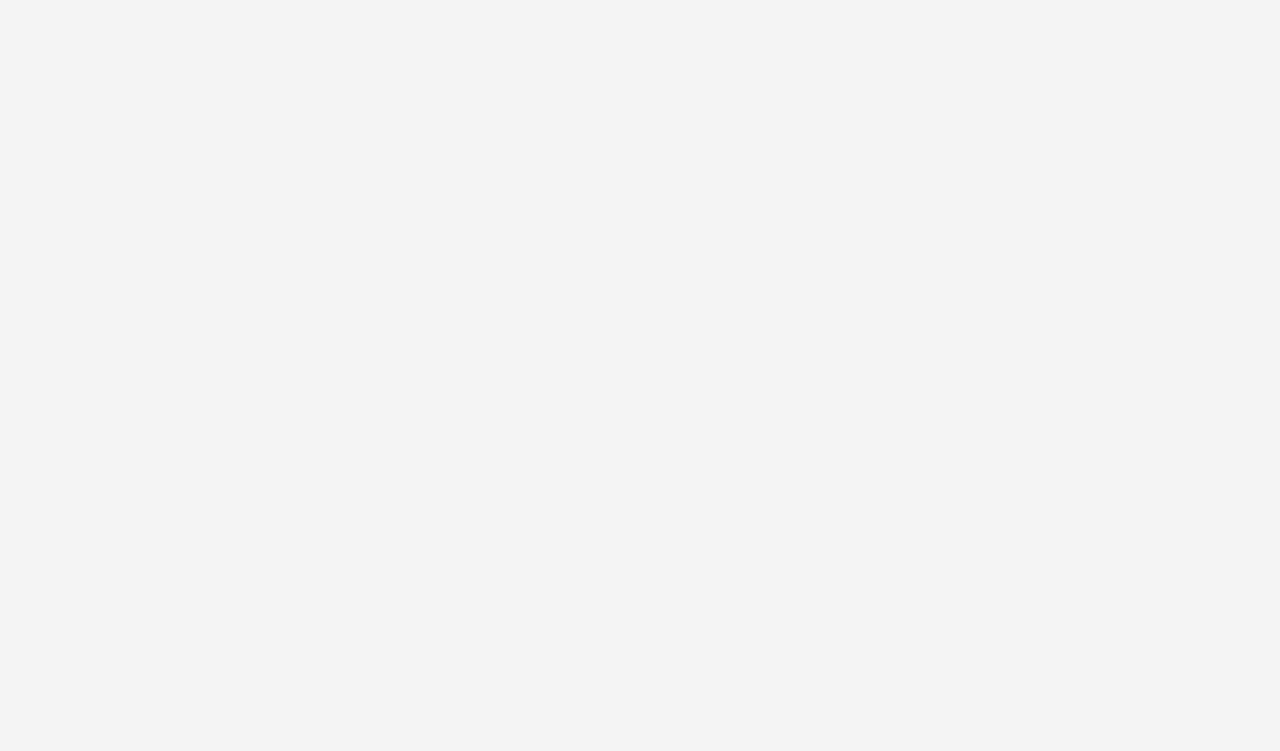
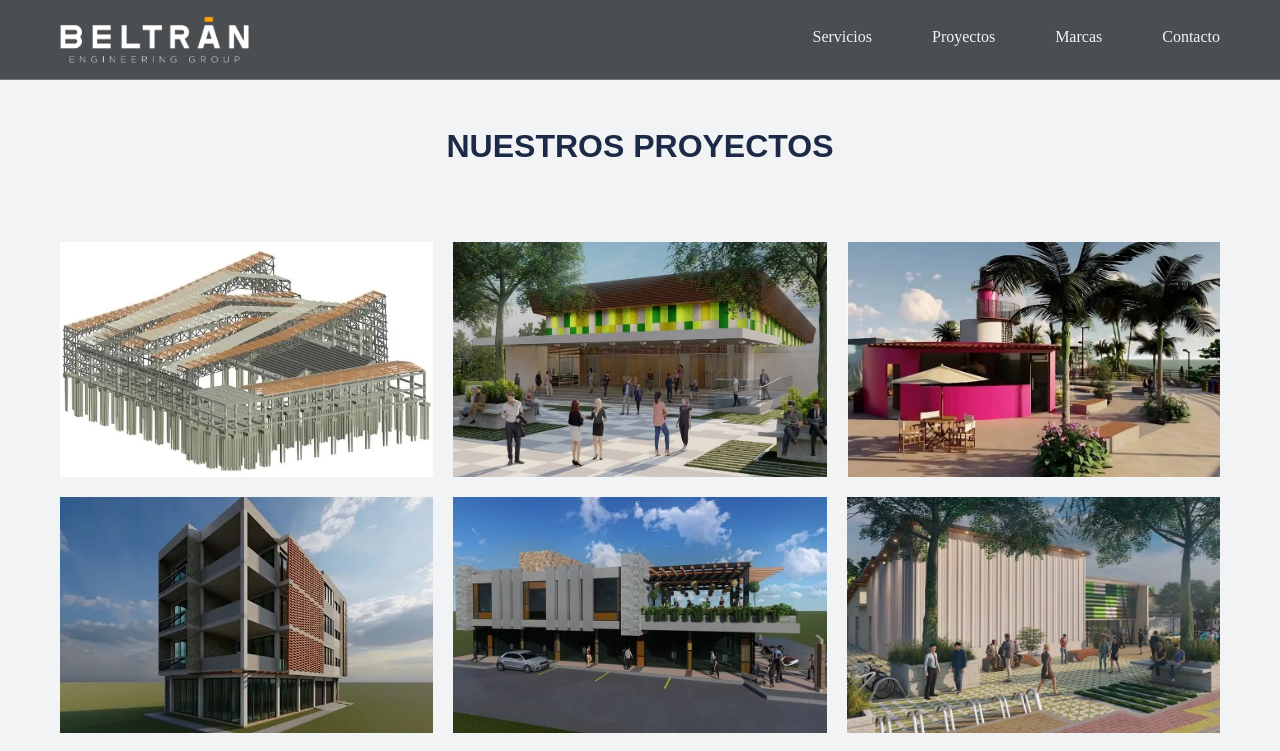
Before and after one commit to Andres97x/beltran, a React (Vite) app: page /projects in a window 1280 px wide. Before the commit this address had no page. Shown: the top 751 px of the page. Built offline with nearby package versions, Linux system fonts and the light colour scheme; a web font is replaced by a local one.

Commit message:
style project page

```diff
--- a/components/Projects.css
+++ b/components/Projects.css
@@ -4,6 +4,7 @@
   padding: 0 6rem;
   display: flex;
   flex-direction: column;
+  align-items: center;
 }
 
 .projects-container {
@@ -11,6 +12,7 @@
   row-gap: 2rem;
   column-gap: 2rem;
   grid-template-columns: repeat(3, 1fr);
+  width: 100%;
 }
 
 .project {
@@ -69,6 +71,48 @@
   top: 50%;
 }
 
+.projects-show-more-btn {
+  background-color: var(--color-sub-title);
+  padding: 1rem 1.4rem;
+  font-size: 1.6rem;
+  border-radius: 900rem;
+  color: #fff;
+  cursor: pointer;
+  transition: all 250ms linear;
+  text-align: center;
+  border: none;
+  font-weight: 600;
+  text-transform: uppercase;
+  margin-top: 3rem;
+  align-self: center;
+  text-decoration: none;
+  display: inline-block;
+}
+
+.projects-show-more-btn:hover,
+.projects-show-more-btn:focus {
+  background-color: var(--color-text-title);
+  outline: none;
+  text-decoration: none;
+}
+
+.projects-page {
+  padding-top: 13rem;
+padding-bottom: 6rem;
+}
+
+.projects-page-header {
+  text-align: center;
+  margin-bottom: 8rem;
+}
+
+.projects-page-header h1 {
+  font-size: 3.2rem;
+  color: var(--color-text-title);
+  text-transform: uppercase;
+  font-weight: 700;
+}
+
 /* .contact-error {
   grid-column: span 2;
 } */
--- a/components/Projects.tsx
+++ b/components/Projects.tsx
@@ -1,10 +1,13 @@
 import { FC } from 'react';
+import { Link } from 'react-router-dom';
 import projectsData from '../projectsData';
 
 import './Projects.css';
 
 const Projects: FC = () => {
-  const projectsEl = projectsData.map(project => (
+  const displayedProjects = projectsData.slice(0, 6);
+
+  const projectsEl = displayedProjects.map(project => (
     <div key={project.id} className='project'>
       <img
         src={project.imageSrc}
@@ -20,6 +23,9 @@ const Projects: FC = () => {
     <>
       <div className='projects'>
         <div className='projects-container'>{projectsEl}</div>
+        <Link to='/projects' className='projects-show-more-btn'>
+          Mostrar más
+        </Link>
       </div>
     </>
   );
--- /dev/null
+++ b/components/ProjectsPage.tsx
@@ -0,0 +1,31 @@
+import { FC } from 'react';
+import projectsData from '../projectsData';
+
+import './Projects.css';
+
+const ProjectsPage: FC = () => {
+  const projectsEl = projectsData.map(project => (
+    <div key={project.id} className='project'>
+      <img
+        src={project.imageSrc}
+        className={project.id === 4 ? 'object-pos-top' : ''}
+      />
+      <div className='project-content'>
+        <p>{project.name}</p>
+      </div>
+    </div>
+  ));
+
+  return (
+    <div className='projects-page'>
+      <div className='projects-page-header'>
+        <h1>Nuestros Proyectos</h1>
+      </div>
+      <div className='projects'>
+        <div className='projects-container'>{projectsEl}</div>
+      </div>
+    </div>
+  );
+};
+
+export default ProjectsPage;
--- a/src/App.tsx
+++ b/src/App.tsx
@@ -5,6 +5,7 @@ import './App.css';
 import Hero from '../components/Hero';
 import Feature from '../components/Feature';
 import Projects from '../components/Projects';
+import ProjectsPage from '../components/ProjectsPage';
 import SectionInfo from '../components/SectionInfo';
 import Services from '../components/Services';
 import Testimonials from '../components/Testimonials';
@@ -18,6 +19,7 @@ import useNavbarVisibility from './hooks/useNavbarVisibility';
 import useSectionReveal from './hooks/useSectionReveal';
 import useLazyImages from './hooks/useLazyImages';
 import useNumericInputValidation from './hooks/useNumericInputValidation';
+import useScrollToTop from './hooks/useScrollToTop';
 
 const App: FC = () => {
   const [windowWidth, setWindowWidth] = useWindowWidth();
@@ -26,6 +28,7 @@ const App: FC = () => {
   useSectionReveal();
   useLazyImages();
   useNumericInputValidation();
+  useScrollToTop();
 
   return (
     <Routes>
@@ -80,6 +83,7 @@ const App: FC = () => {
             </div>
           }
         />
+        <Route path='projects' element={<ProjectsPage />} />
       </Route>
     </Routes>
   );
--- /dev/null
+++ b/src/hooks/useScrollToTop.ts
@@ -0,0 +1,10 @@
+import { useEffect } from 'react';
+import { useLocation } from 'react-router-dom';
+
+export default function useScrollToTop() {
+  const { pathname } = useLocation();
+
+  useEffect(() => {
+    window.scrollTo(0, 0);
+  }, [pathname]);
+}
```
